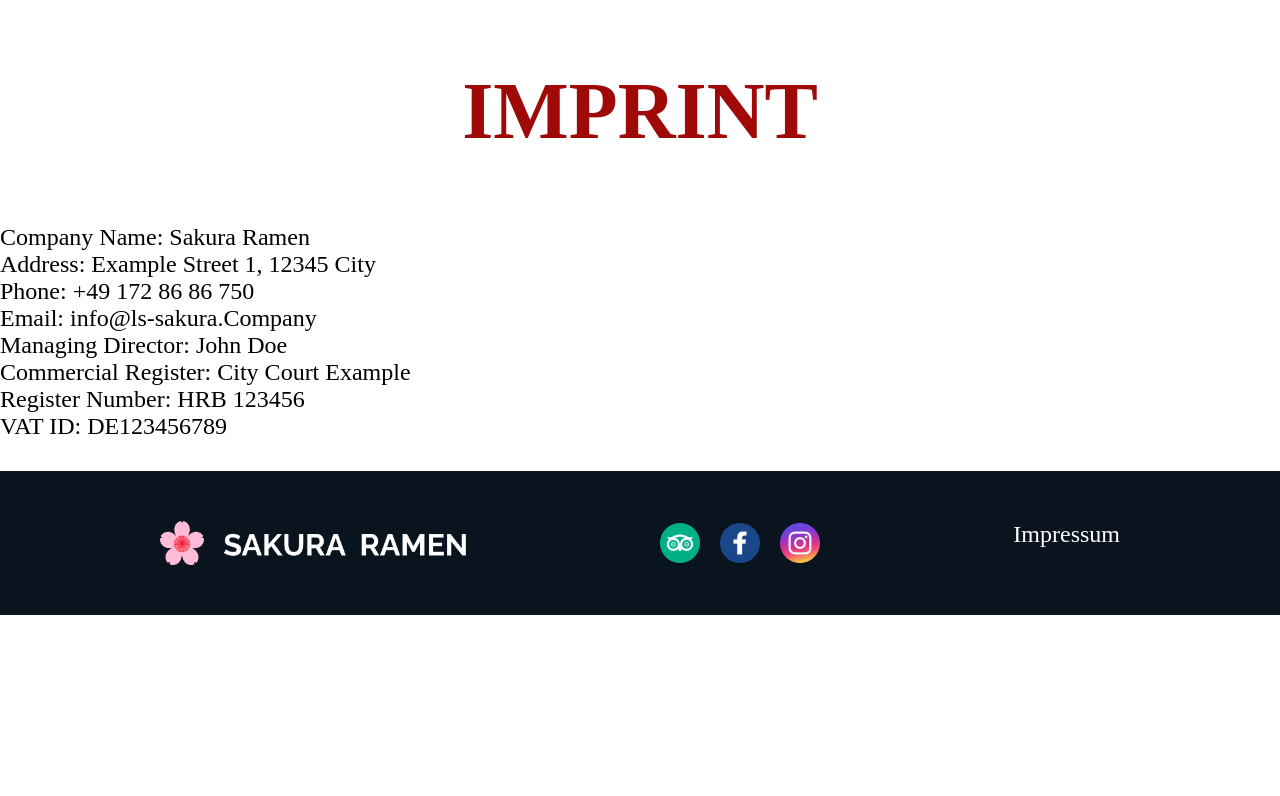
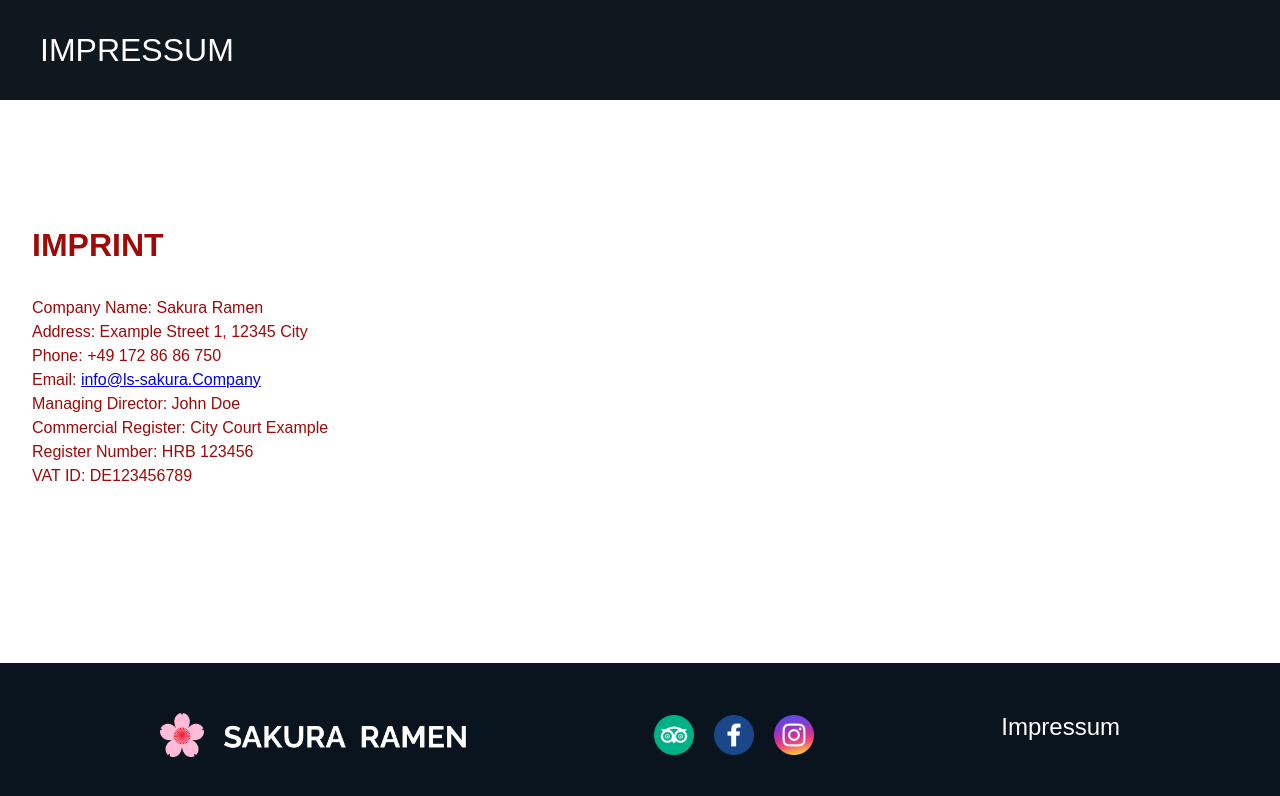
Before and after one commit to LiaSab24/SakuraRamen, an Angular app: page /imprint in a window 1280 px wide. Shown: the top 796 px of the page. Built offline with nearby package versions, Linux system fonts and the light colour scheme.

Commit message:
cambio code in files

```diff
--- a/src/app/app.routes.ts
+++ b/src/app/app.routes.ts
@@ -1,6 +1,7 @@
 import { Routes } from '@angular/router';
+import { MainContent } from './mainContent/mainContent';
 
 export const routes: Routes = [
-  { path: '', loadComponent: () => import('./mainContent/mainContent').then(m => m.MainContent) },
+  { path: '', component: MainContent },
   { path: 'imprint', loadComponent: () => import('./imprint/imprint').then(m => m.Imprint) },
 ];
--- /dev/null
+++ b/src/app/imprint/imprint.css
@@ -0,0 +1,37 @@
+header {
+  background-color: #0f171f;
+  height: 100px;
+  display: flex;
+  justify-content: space-between;
+  align-items: center;
+  padding: 0 40px;
+  color: #fff;
+  font-size: 32px;
+}
+
+.app-imprint {
+  padding: 0 2rem;
+  background-color: #fff;
+  color: #333;
+  height: calc(100vh - 244px);
+}
+.app-imprint h2 {
+  font-size: 2rem;
+  margin-bottom: 1rem;
+}
+.app-imprint p {
+  font-size: 1rem;
+  line-height: 1.5;
+}
+
+.imprint-container {
+  display: flex;
+  flex-direction: column;
+  align-items: flex-start;
+  padding-top: 100px;
+  color: #9F0908;
+  text-decoration: none;
+}
+.imprint-container:hover {
+  text-decoration: underline;
+}/*# sourceMappingURL=imprint.css.map */
--- a/src/app/imprint/imprint.html
+++ b/src/app/imprint/imprint.html
@@ -1,10 +1,11 @@
-<section class="app-imprint container-imprint" id="imprint">
-  <div class="imprint">
+<header>IMPRESSUM</header>
+<section class="app-imprint" id="imprint">
+  <div class="imprint-container">
     <h2>IMPRINT</h2>
     <p>Company Name: Sakura Ramen<br>
       Address: Example Street 1, 12345 City<br>
       Phone: +49 172 86 86 750<br>
-      Email:  info@ls-sakura.Company<br>
+      Email:  <a href="#">info@ls-sakura.Company</a><br>
       Managing Director: John Doe<br>
       Commercial Register: City Court Example<br>
       Register Number: HRB 123456<br>
--- a/src/app/imprint/imprint.sass
+++ b/src/app/imprint/imprint.sass
@@ -0,0 +1,34 @@
+header
+  background-color: #0f171f
+  height: 100px
+  display: flex
+  justify-content: space-between
+  align-items: center
+  padding: 0 40px
+  color: #fff
+  font-size: 32px
+
+.app-imprint
+  padding: 0 2rem
+  background-color: #fff
+  color: #333
+  height: calc(100vh - 244px)
+
+  h2
+    font-size: 2rem
+    margin-bottom: 1rem
+
+  p
+    font-size: 1rem
+    line-height: 1.5
+
+.imprint-container
+  display: flex
+  flex-direction: column
+  align-items: flex-start
+  padding-top: 100px
+  a
+  color: #9F0908
+  text-decoration: none
+  &:hover
+    text-decoration: underline
--- a/src/app/mainContent/hero/hero.css
+++ b/src/app/mainContent/hero/hero.css
@@ -1,6 +1,6 @@
 .container-hero {
   height: 100vh;
-  background-image: url("../../../../../public/assets/img/1_hero/JPG/hero_bg.jpg");
+  background-image: url("../../../../public/assets/img/1_hero/JPG/hero_bg.jpg");
   background-size: cover;
   background-position: center;
   display: flex;
--- a/src/app/shared/footer/footer.css
+++ b/src/app/shared/footer/footer.css
@@ -26,13 +26,13 @@ footer {
   height: 40px;
 }
 
-.imprint {
+.footer-imprint {
   height: 44px;
 }
-.imprint a {
+.footer-imprint a {
   text-decoration: none;
   color: #fff;
 }
-.imprint:hover {
+.footer-imprint:hover {
   color: #c97171;
 }/*# sourceMappingURL=footer.css.map */
--- a/src/app/shared/footer/footer.html
+++ b/src/app/shared/footer/footer.html
@@ -8,8 +8,8 @@
       <img src="assets/img/5_section_footer/PNG/facebook_logo.png" alt="Logo Facebook">
       <img src="assets/img/5_section_footer/PNG/instagrram_logo.png" alt="Logo Instagram">
     </div>
-    <div class="imprint">
-      <a href="#imprint">Impressum</a>
+    <div class="footer-imprint">
+      <a href="imprint">Impressum</a>
     </div>
   </footer>
 </section>
--- a/src/app/shared/footer/footer.sass
+++ b/src/app/shared/footer/footer.sass
@@ -17,7 +17,7 @@ footer
   img
     width: 40px
     height: 40px
-.imprint
+.footer-imprint
   height: 44px
   a
     text-decoration: none
--- a/src/styles.css
+++ b/src/styles.css
@@ -6,7 +6,7 @@ html {
 
 body {
   margin: 0 auto;
-  font-family: "Raleway", sans-seri;
+  font-family: "Raleway", sans-serif;
   font-style: normal;
   font-weight: 400;
   font-size: 24px;
--- a/src/styles.sass
+++ b/src/styles.sass
@@ -5,7 +5,7 @@ html
 
 body
   margin: 0 auto
-  font-family: 'Raleway', sans-seri
+  font-family: 'Raleway', sans-serif
   font-style: normal
   font-weight: 400
   font-size: 24px
```
Also changed, not shown: 2 other files (tests, documents, lock files or other folders).
